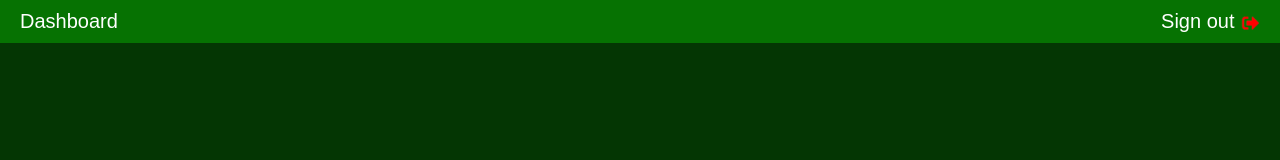
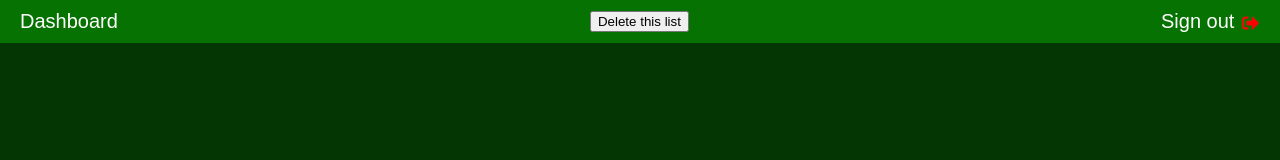
Before and after one commit to pmaestre03/MediaMaster-Server, a website: page public/viewDetailedList.html in a window 1280 px wide. Drawn offline with nearby package versions, Linux system fonts and the light colour scheme; a web font is replaced by a local one.

Commit message:
added button in detailed list

```diff
--- a/public/viewDetailedList.html
+++ b/public/viewDetailedList.html
@@ -31,6 +31,7 @@
                 <a href="https://mediamaster.ieti.site/dashboard" id="search">
                     Dashboard
                 </a>
+                <button id="delete-list">Delete this list</button>
                 <a href="https://mediamaster.ieti.site/" id="signOut">
                     Sign out <img id="signOutLogo" src="img/signOut.png">
                 </a>
```
